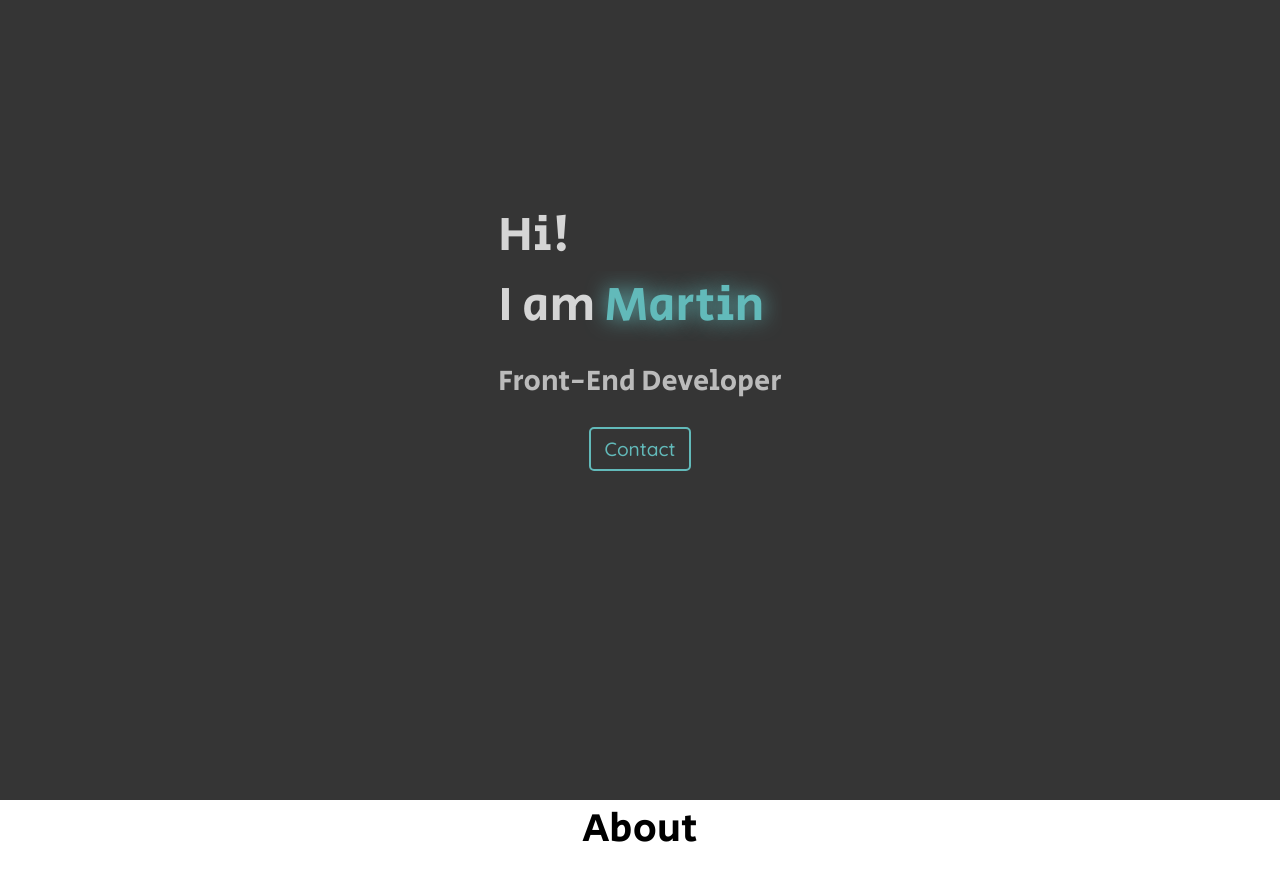
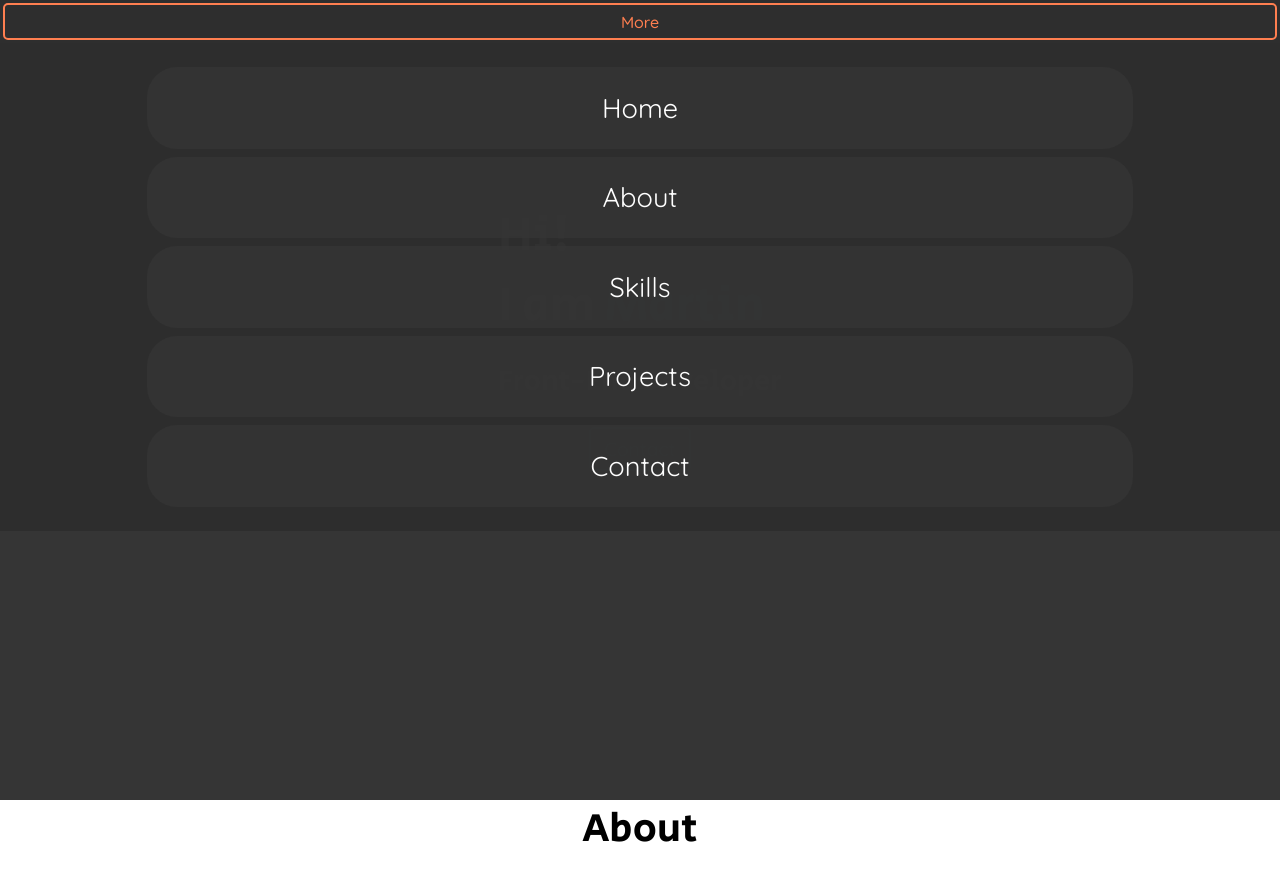
Before and after one commit to mweglowski/old_portfolio, a React (Create React App) app: page / in a window 1280 px wide. Shown: the top 880 px of the page. Built offline with nearby package versions, Linux system fonts and the light colour scheme.

Commit message:
navbar progress

```diff
--- a/src/App.js
+++ b/src/App.js
@@ -1,9 +1,11 @@
+import Navbar from './components/Navbar/Navbar';
 import Home from './components/Home';
 import About from './components/About';
 
 function App() {
   return (
     <div className="app">
+      <Navbar />
       <Home />
       <About />
     </div>
--- a/src/components/Home.css
+++ b/src/components/Home.css
@@ -45,7 +45,7 @@
     text-shadow: 0 0 0.5em #62baba;
   }
   50% {
-    text-shadow: 0 0 0em #62baba;
+    text-shadow: 0 0 0.05em #62baba;
   }
   100% {
     text-shadow: 0 0 0.5em #62baba;
--- /dev/null
+++ b/src/components/Navbar/NavLinks.css
@@ -0,0 +1,48 @@
+.nav-links {
+	display: flex;
+	flex-direction: column;
+	justify-content: center;
+	gap: 8px;
+	padding: 1.5em;
+
+	background-color: #2e2e2ed8;
+	color: white;
+	animation: slide-down .7s ease-out;
+}
+
+.nav-link {
+	margin: auto;
+	padding: .8em;
+	width: 80%;
+
+	background-color: #353535e2;
+	border-radius: 30px;
+	border: 2px solid transparent;
+	font-family: 'Quicksand', 'sans-serif';
+	font-size: 1.7rem;
+	text-align: center;
+	list-style: none;
+	transition: .4s;
+}
+.nav-link:hover {
+	background-color: #2e2e2ed8;
+	color: #62baba;
+	text-shadow: 0 0 .2em #62baba;
+	box-shadow: 0 0 .2em #62baba;
+	border: 2px solid #62baba;
+	cursor: pointer;
+}
+
+@keyframes slide-down {
+	0% {
+		opacity: 0;
+		transform: translateY(-30%);
+	}
+	80% {
+		opacity: 1;
+		transform: translateY(2%);
+	}
+	100% {
+		transform: translateY(0%);
+	}
+}
--- /dev/null
+++ b/src/components/Navbar/NavLinks.js
@@ -0,0 +1,15 @@
+import "./NavLinks.css";
+
+const NavLinks = (props) => {
+  return (
+    <ul className="nav-links">
+      <li className="nav-link">Home</li>
+      <li className="nav-link">About</li>
+      <li className="nav-link">Skills</li>
+      <li className="nav-link">Projects</li>
+      <li className="nav-link">Contact</li>
+    </ul>
+  );
+};
+
+export default NavLinks;
--- /dev/null
+++ b/src/components/Navbar/Navbar.css
@@ -0,0 +1,30 @@
+.navbar {
+	position: fixed;
+	display: flex;
+	flex-direction: column;
+	width: 100%;
+
+	background-color: #2e2e2ed8;
+	font-family: 'Quicksand', 'sans-serif';
+	z-index: 10;
+}
+
+.navbar-expand-btn {
+	font-size: 1rem;
+	padding: .4em .6em;
+	margin: .2em;
+
+	font-family: 'Quicksand', 'sans-serif';
+	font-weight: 500;
+	color: coral;
+	border-radius: 5px;
+	border: 2px solid coral;
+	background-color: transparent;
+	transition: .2s;
+}
+.navbar-expand-btn:hover {
+	color: black;
+	background-color: coral;
+	box-shadow: 0 0 .3em coral;
+	cursor: pointer;
+}
--- /dev/null
+++ b/src/components/Navbar/Navbar.js
@@ -0,0 +1,25 @@
+import { useState } from "react";
+import NavLinks from "./NavLinks";
+import "./Navbar.css";
+
+const Navbar = (props) => {
+  const [isNavLinksShown, setIsNavLinksShown] = useState(true);
+
+  const toggleNavLinksDisplayHandler = () => {
+    setIsNavLinksShown((prevDisplay) => !prevDisplay);
+  };
+
+  return (
+    <div className="navbar">
+      <button
+        className="navbar-expand-btn"
+        onClick={toggleNavLinksDisplayHandler}
+      >
+        More
+      </button>
+      {isNavLinksShown && <NavLinks />}
+    </div>
+  );
+};
+
+export default Navbar;
--- a/src/index.css
+++ b/src/index.css
@@ -3,8 +3,9 @@
 @import url('https://fonts.googleapis.com/css2?family=Quicksand:wght@500&display=swap');
 
 * {
-	font-family: "Secular One", sans-serif;
 	box-sizing: border-box;
 	margin: 0;
 	padding: 0;
+	scroll-behavior: smooth;
+	font-family: "Secular One", sans-serif;
 }
```
